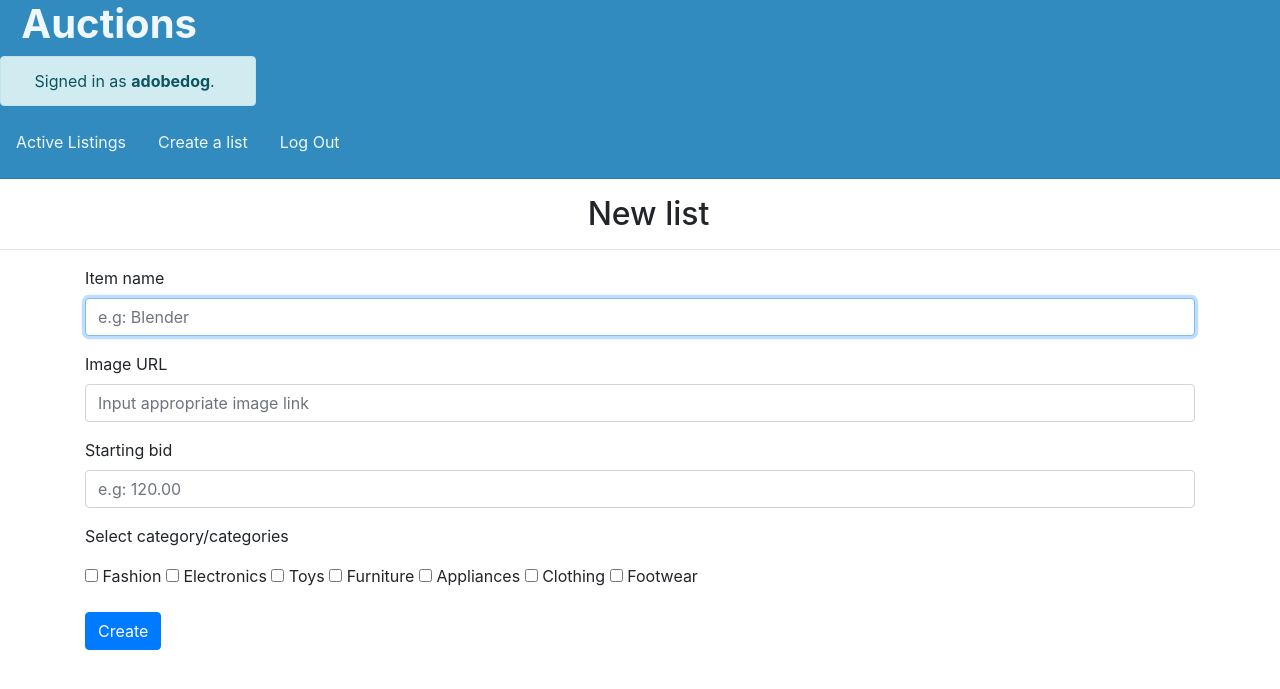
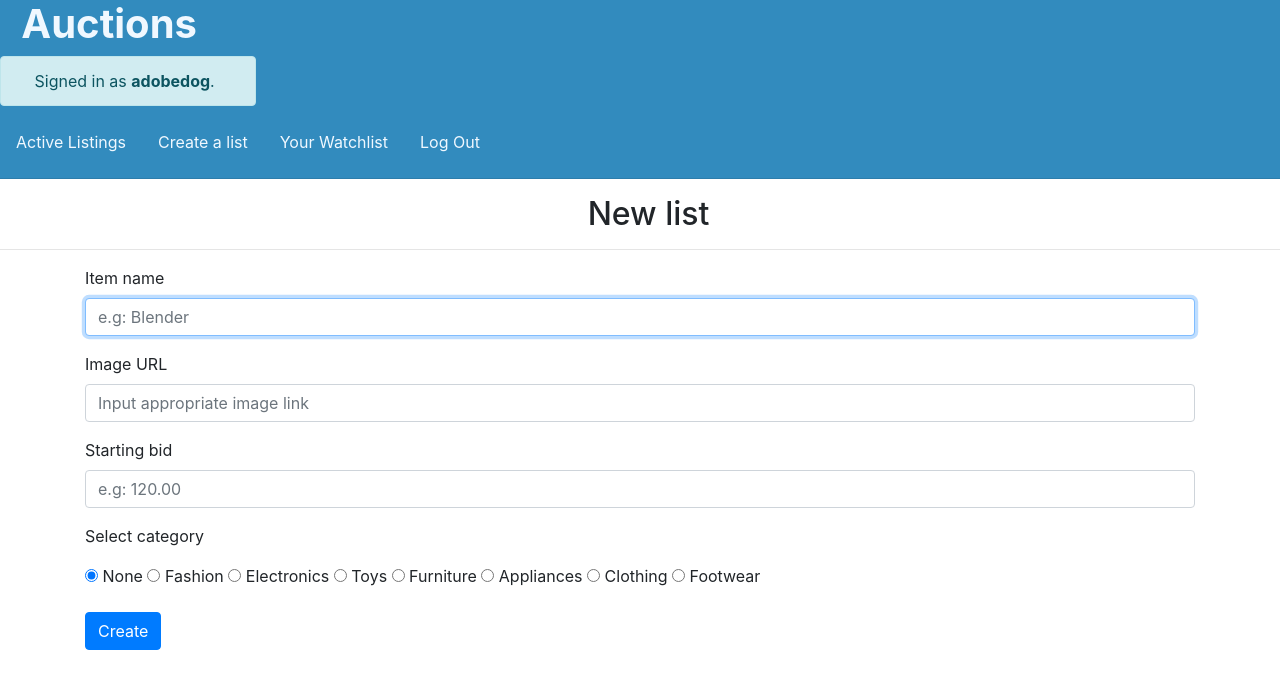
Before and after one commit to adobong-sunog/cs50w_commerce, a Django app: page /new in a window 1280 px wide. Shown: the top 689 px of the page. Run offline with Django 3.2, Linux system fonts and the light colour scheme; a user stored in the database is signed in; parts of the project's set-up code (start-up, migrations or seed data) failed here and were passed over; some libraries are stand-ins or nearby versions.

Commit message:
Watchlist working except remove function

```diff
--- a/auctions/models.py
+++ b/auctions/models.py
@@ -4,22 +4,26 @@ from time import timezone
 from tkinter import CASCADE
 from django.contrib.auth.models import AbstractUser
 from django.db import models
-
+from django.utils import timezone
+from decimal import Decimal
 
 class User(AbstractUser):
     pass
 
-class Product(models.Model):
+class List(models.Model):
     id = models.BigAutoField(primary_key=True)
     user = models.CharField(max_length=64, default=None)
-    title = models.CharField(max_length=128)
+    title = models.CharField(max_length=128, blank=True, null=True)
     image = models.URLField(max_length=500, blank=True, null=True)
-    price = models.DecimalField(max_digits=32, decimal_places=2)
-    category = models.TextField(max_length=72)
-    date = models.DateTimeField(default=datetime.now())
+    price = models.DecimalField(max_digits=32, decimal_places=2, default=Decimal("0.01"))
+    category = models.TextField(max_length=72, default=None)
+    date = models.DateTimeField(default=timezone.localtime())
 
-class List(models.Model):
-    item = models.ForeignKey(Product, on_delete=models.CASCADE)
+class Watchlist(models.Model):
+    id = models.BigAutoField(primary_key=True)
+    user = models.ForeignKey(User, on_delete=models.CASCADE, blank=True, null=True)
+    item = models.ForeignKey(List, on_delete=models.CASCADE)
 
 class Bids(models.Model):
-    item = models.ForeignKey(Product, on_delete=models.CASCADE)
+    id = models.BigAutoField(primary_key=True)
+    item = models.ForeignKey(List, on_delete=models.CASCADE)
--- a/auctions/templates/auctions/layout.html
+++ b/auctions/templates/auctions/layout.html
@@ -28,6 +28,9 @@
                     <a class="nav-link" style="color: aliceblue;" href="{% url 'newlist' %}">Create a list</a>
                 </li>
                 <li class="nav-item">
+                    <a class="nav-link" style="color: aliceblue;" href="my_watchlist/{{ user.username }}">Your Watchlist</a>
+                </li>
+                <li class="nav-item">
                     <a class="nav-link" style="color: aliceblue;" href="{% url 'logout' %}">Log Out</a>
                 </li>
             {% else %}
--- a/auctions/templates/auctions/new_list.html
+++ b/auctions/templates/auctions/new_list.html
@@ -19,23 +19,25 @@
             </div>
             <div class="form-group">
                 <label for="p">Starting bid</label>
-                <input type="number" class="form-control" id="p" name="startprice" min="0.00" step="0.01" placeholder="e.g: 120.00">
+                <input type="number" class="form-control" id="p" name="startprice" min="0.01" step="0.01" placeholder="e.g: 120.00">
             </div>
             <div class="form-group">
-                <p>Select category/categories</p>
-                <input type="checkbox" id="fas" name="categories" value="fashion">
+                <p>Select category</p>
+                <input type="radio" id="non" name="categories" value="none" checked="checked">
+                <label for="non">None</label>
+                <input type="radio" id="fas" name="categories" value="fashion">
                 <label for="fas">Fashion</label>
-                <input type="checkbox" id="elec" name="categories" value="electronics">
+                <input type="radio" id="elec" name="categories" value="electronics">
                 <label for="elec">Electronics</label>
-                <input type="checkbox" id="toy" name="categories" value="toys">
+                <input type="radio" id="toy" name="categories" value="toys">
                 <label for="toy">Toys</label>
-                <input type="checkbox" id="furn" name="categories" value="furniture">
+                <input type="radio" id="furn" name="categories" value="furniture">
                 <label for="fas">Furniture</label>
-                <input type="checkbox" id="app" name="categories" value="appliances">
+                <input type="radio" id="app" name="categories" value="appliances">
                 <label for="app">Appliances</label>
-                <input type="checkbox" id="cloth" name="categories" value="clothing">
+                <input type="radio" id="cloth" name="categories" value="clothing">
                 <label for="cloth">Clothing</label>
-                <input type="checkbox" id="foot" name="categories" value="footwear">
+                <input type="radio" id="foot" name="categories" value="footwear">
                 <label for="foot">Footwear</label>
             </div>
             <button class="btn btn-primary" type="submit">Create</button>
--- a/auctions/urls.py
+++ b/auctions/urls.py
@@ -11,5 +11,7 @@ urlpatterns = [
     path("new", views.new, name="newlist"),
     path("created", views.create_list, name="create"),
     path("product", views.about_product, name="about"),
+    path("watchlist", views.watchlist, name="list"),
+    path("my_watchlist/<str:userN>", views.check_wl, name="watchlist"),
     path("new_bid", views.bidding, name="bid"),
 ]
--- a/auctions/views.py
+++ b/auctions/views.py
@@ -1,3 +1,4 @@
+from asyncio.windows_events import NULL
 from turtle import title
 from unicodedata import name
 from django.contrib.auth import authenticate, login, logout
@@ -10,7 +11,7 @@ from .models import *
 
 
 def index(request):
-    list_item = Product.objects.all()
+    list_item = List.objects.all()
     return render(request, "auctions/index.html", {
         "list_item": list_item
     })
@@ -73,24 +74,81 @@ def new(request):
 
 def create_list(request):
     if request.method == "POST":
-        u = request.POST["user"]
-        n = request.POST["itemtitle"]
-        i = request.POST["image"]
-        p = request.POST["startprice"]
-        c = request.POST["categories"]
+        u = request.POST.get("user", None)
+        n = request.POST.get("itemtitle", None)
+        i = request.POST.get("image", None)
+        p = request.POST.get("startprice", None)
+        c = request.POST.get("categories", None)
 
-        prod = Product(user=u, title=n, image=i,price=p, category=c)
-        prod.save()
+        # Prevents user from trying to create an empty list
+        if  u is None or n is None or c is None:
+            return render(request, "auctions/index.html", {
+                "error": "List creation failed. Missing information on created list."
+            })
+        else:
+            prod = List(user=u, title=n, image=i,price=p, category=c)
+            prod.save()
+            return HttpResponseRedirect(reverse("index"))
+
+def about_product(request):
+    if request.method == "POST":
+        name = request.POST["itemname"]
+        userid = request.POST["userid"]
+        itemid = request.POST["itemid"]
+        info = List.objects.filter(title=name)
+
+        # To check if user has already put the item on their watchlist.
+        watched = False
+        user = User.objects.filter(id=userid).values_list("id", flat=True)
+        present = Watchlist.objects.filter(user_id=user[0]).values_list("item_id", flat=True)
+
+        ids = []
+        for i in present:
+            ids += [i]
+        for j in ids:
+            if int(itemid) == j:
+                watched = True
+
+        if watched == True:
+            return render(request, "auctions/product.html", {
+                "info": info,
+                "watchlisted": "watchlisted"
+            })
+        else:
+            return render(request, "auctions/product.html", {
+                "info": info,
+                "notwatchlisted": "notwatchlisted"
+            })
+
+def watchlist(request):
+    if request.method == "POST":
+        uID = request.POST["userID"]
+        iID = request.POST["itemID"]
+
+        items = Watchlist(item_id=iID, user_id=uID)
+        items.save()
 
         return HttpResponseRedirect(reverse("index"))
 
-def about_product(request):
-    name = request.GET["itemname"]
-    info = Product.objects.filter(title=name)
+def check_wl(request, userN):
+    user = User.objects.filter(username=userN).values_list("id", flat=True)
+    user_list = Watchlist.objects.filter(user_id=user[0]).values_list("item_id", flat=True)
 
-    return render(request, "auctions/product.html", {
-        "info": info
-    })
+    # To easily get all of the lists that a user watchlisted
+    ids = []
+    for i in user_list:
+        ids += [i]
+
+    items_watched = List.objects.filter(id__in=ids)
+
+    if ids != []:
+        return render(request, "auctions/watchlist.html", {
+            "watched": items_watched
+        })
+    else:
+        return render(request, "auctions/watchlist.html", {
+            "empty": "You have not put any items yet on your watchlist."
+        })
 
 def bidding(request):
     pass
```
Also changed, not shown: auctions/templates/auctions/index.html (+12 -2 lines), auctions/templates/auctions/product.html (+21 -1 lines), auctions/templates/auctions/watchlist.html (added, +38 -0 lines), auctions/migrations/0012_watchlist_remove_list_item_list_category_list_date_and_more.py (added), auctions/migrations/0013_alter_list_date.py (added), auctions/migrations/0014_watchlist_user_alter_bids_id_alter_list_date_and_more.py (added), auctions/migrations/0015_alter_list_date.py (added), auctions/migrations/0016_alter_list_date.py (added), auctions/migrations/0017_alter_list_date_alter_list_price.py (added), auctions/migrations/0018_alter_list_date.py (added), auctions/migrations/0019_alter_list_date_alter_list_price.py (added), db.sqlite3.
